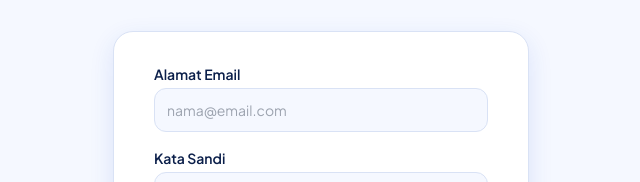
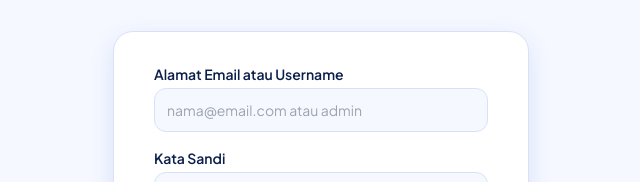
Before and after one commit to adityateguhanugrahwijaya-pixel/jokiday, a Next.js app: page /login in a window 1280 px wide. Shown: the part 278-460 px from the top of the page, without its empty margins (319-959 px from the left). Built offline with nearby package versions, Linux system fonts and the light colour scheme.

Commit message:
fix(auth): support admin alias, whitespace trim, and helpful network error messages

```diff
--- a/src/app/login/page.tsx
+++ b/src/app/login/page.tsx
@@ -25,7 +25,7 @@ function LoginFormContent() {
       const res = await fetch("/api/auth/login", {
         method: "POST",
         headers: { "Content-Type": "application/json" },
-        body: JSON.stringify({ email: email.trim(), password }),
+        body: JSON.stringify({ email: email.trim().toLowerCase(), password: password.trim() }),
       });
       const data = await res.json();
       if (!res.ok) throw new Error(data.error?.message || "Email atau kata sandi salah");
@@ -33,7 +33,11 @@ function LoginFormContent() {
       const target = redirectTarget || (data.user?.isAdmin ? "/admin/invites" : data.user?.activeRole === "DESIGNER" ? "/dashboard" : "/");
       window.location.href = target;
     } catch (err: any) {
-      setErrorMsg(err.message);
+      if (err.name === "TypeError" && (err.message?.includes("fetch") || err.message?.includes("Failed"))) {
+        setErrorMsg("Koneksi internet bermasalah atau terputus (Failed to fetch). Silakan periksa koneksi jaringan Anda lalu coba lagi.");
+      } else {
+        setErrorMsg(err.message || "Email atau kata sandi salah");
+      }
     } finally {
       setIsLoading(false);
     }
@@ -51,15 +55,16 @@ function LoginFormContent() {
       <form onSubmit={handleLogin} className="space-y-4 text-sm">
         <div>
           <label className="block font-semibold text-text mb-1">
-            Alamat Email
+            Alamat Email atau Username
           </label>
           <input
-            type="email"
-            placeholder="nama@email.com"
+            type="text"
+            placeholder="nama@email.com atau admin"
             value={email}
             onChange={(e) => setEmail(e.target.value)}
             className="w-full h-11 px-3 bg-background border border-border rounded-md text-text focus:outline-none focus:ring-2 focus:ring-primary"
             required
+            autoComplete="username"
           />
         </div>
 
--- a/src/server/auth/auth.service.ts
+++ b/src/server/auth/auth.service.ts
@@ -64,8 +64,15 @@ export class AuthService {
   }
 
   static async login(email: string, password: string) {
-    const cleanEmail = (email || "").toLowerCase().trim();
-    if (!cleanEmail || !password) {
+    let cleanEmail = (email || "").toLowerCase().trim();
+    if (cleanEmail === "admin" || cleanEmail === "administrator") {
+      cleanEmail = "admin@jokiday.com";
+    } else if (cleanEmail === "aditya") {
+      cleanEmail = "aditya.teguhanugrahwijaya@gmail.com";
+    }
+
+    const cleanPassword = (password || "").trim();
+    if (!cleanEmail || !cleanPassword) {
       throw new UnauthorizedError("Email atau password salah");
     }
 
@@ -76,7 +83,10 @@ export class AuthService {
       throw new UnauthorizedError("Email atau password salah");
     }
 
-    const isValid = await verifyPassword(password, user.passwordHash);
+    let isValid = await verifyPassword(cleanPassword, user.passwordHash);
+    if (!isValid && password !== cleanPassword) {
+      isValid = await verifyPassword(password, user.passwordHash);
+    }
     if (!isValid) {
       throw new UnauthorizedError("Email atau password salah");
     }
```
